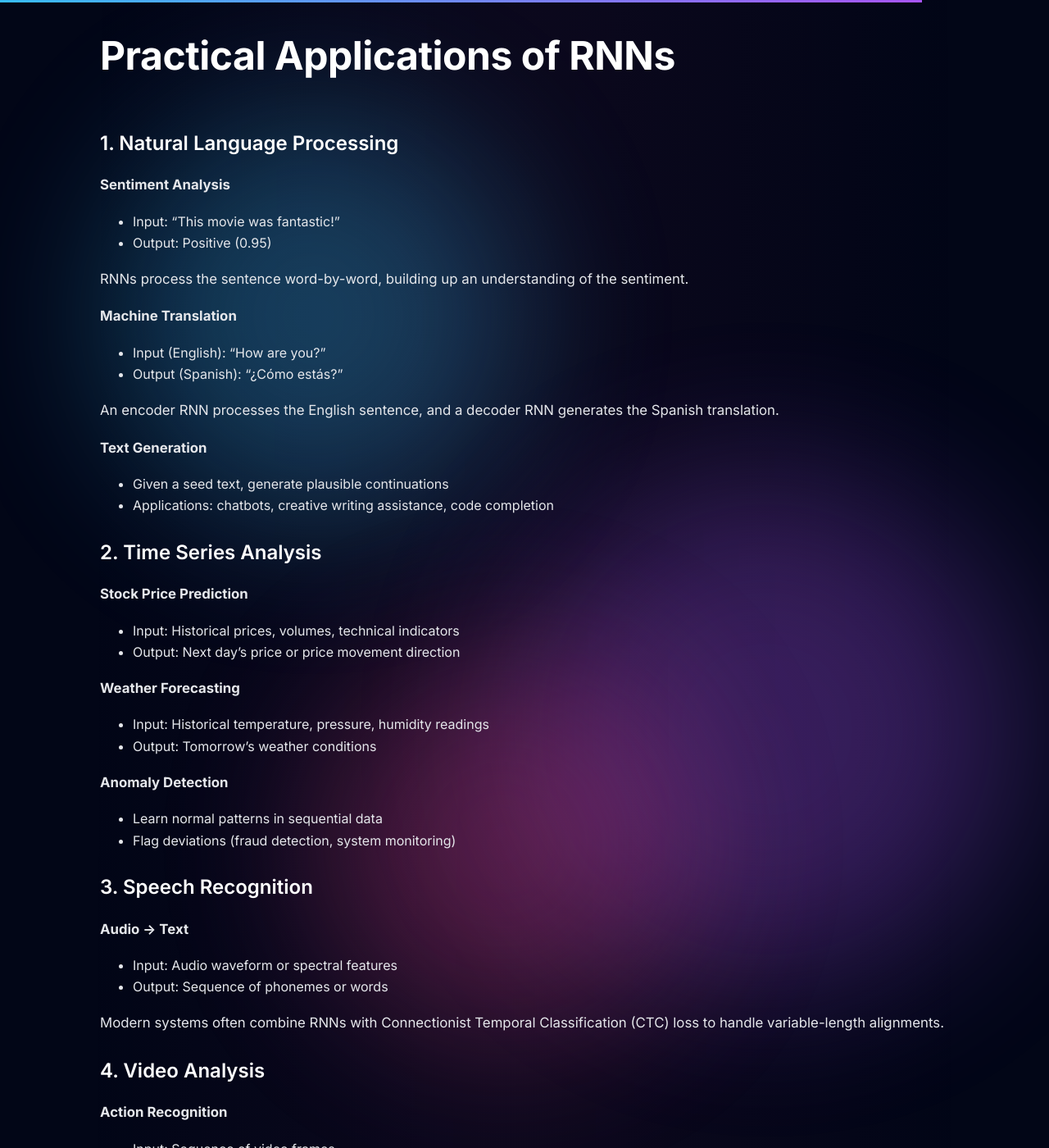
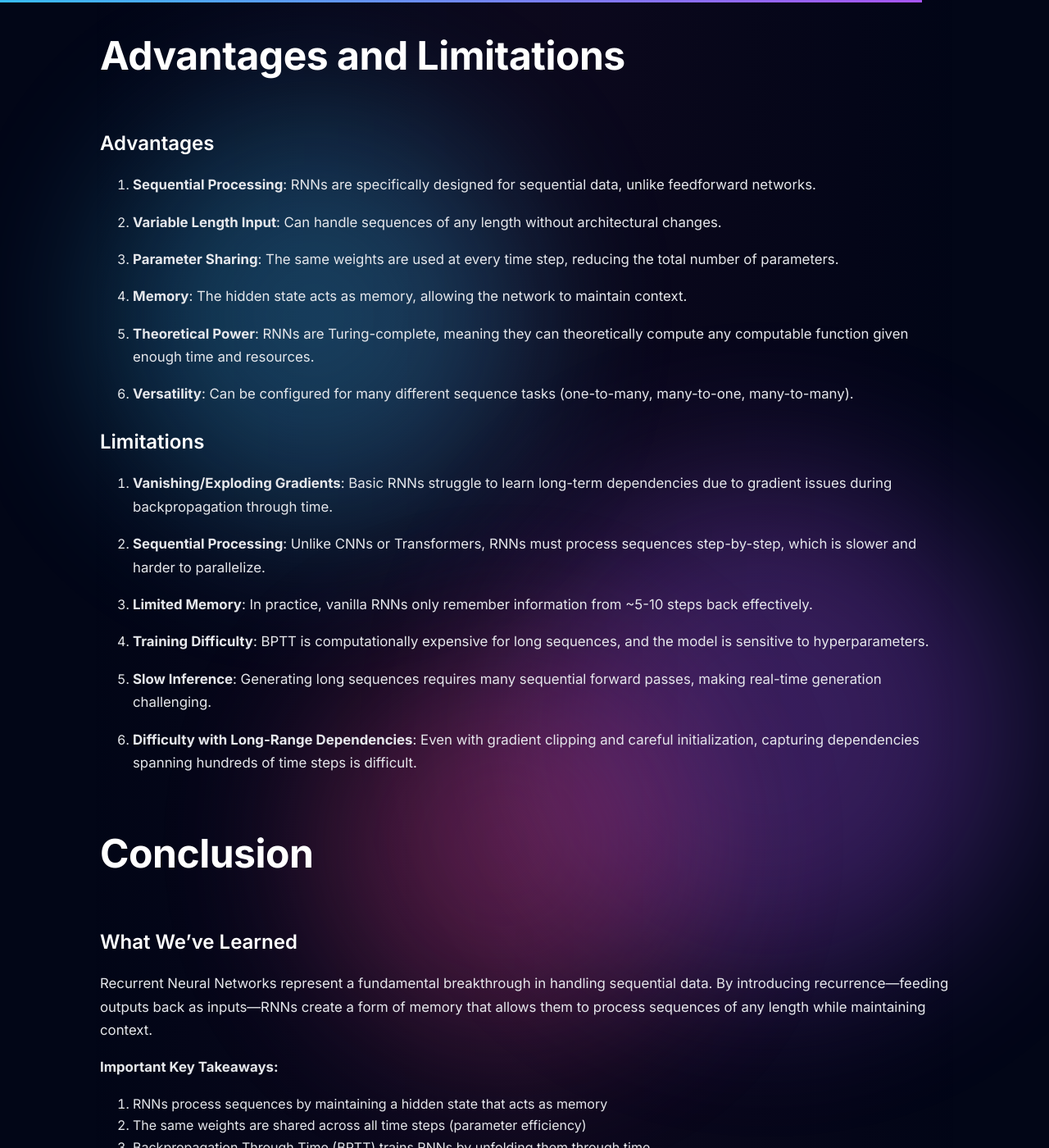
Before and after one commit to mayank1101/mayank1101.github.io, a Jekyll site: the page built from _posts/2025-12-30-rnn.md, in a window 1280 px wide and 1400 px high, scrolled down 22386 px. Shown: the whole window at 82% size. Built offline with Jekyll 4.4.1, drawn with Linux system fonts in a browser that asks for light colours; some of the changed text lies outside the part shown.

```diff
--- a/_posts/2025-12-30-rnn.md
+++ b/_posts/2025-12-30-rnn.md
@@ -808,84 +808,6 @@
 
 5. **Gradient Accumulation**: Gradients for $W_{xh}$ and $W_{hh}$ accumulate across all time steps because these weights are shared.
 
-## Practical Applications of RNNs
-
-### 1. Natural Language Processing
-
-**Sentiment Analysis**
-
-- Input: "This movie was fantastic!"
-- Output: Positive (0.95)
-
-RNNs process the sentence word-by-word, building up an understanding of the sentiment.
-
-**Machine Translation**
-
-- Input (English): "How are you?"
-- Output (Spanish): "¿Cómo estás?"
-
-An encoder RNN processes the English sentence, and a decoder RNN generates the Spanish translation.
-
-**Text Generation**
-
-- Given a seed text, generate plausible continuations
-- Applications: chatbots, creative writing assistance, code completion
-
-### 2. Time Series Analysis
-
-**Stock Price Prediction**
-
-- Input: Historical prices, volumes, technical indicators
-- Output: Next day's price or price movement direction
-
-**Weather Forecasting**
-
-- Input: Historical temperature, pressure, humidity readings
-- Output: Tomorrow's weather conditions
-
-**Anomaly Detection**
-
-- Learn normal patterns in sequential data
-- Flag deviations (fraud detection, system monitoring)
-
-### 3. Speech Recognition
-
-**Audio → Text**
-
-- Input: Audio waveform or spectral features
-- Output: Sequence of phonemes or words
-
-Modern systems often combine RNNs with Connectionist Temporal Classification (CTC) loss to handle variable-length alignments.
-
-### 4. Video Analysis
-
-**Action Recognition**
-
-- Input: Sequence of video frames
-- Output: Action being performed (walking, running, jumping)
-
-**Video Captioning**
-
-- Input: Video frames
-- Output: Natural language description of the video content
-
-### 5. Music Generation
-
-**Algorithmic Composition**
-
-- Train on MIDI sequences
-- Generate new melodies in a similar style
-- Applications: background music, creative tools
-
-### 6. Handwriting Recognition
-
-**Handwriting → Text**
-
-- Input: Sequence of pen strokes or pixel sequences
-- Output: Recognized text
-
-RNNs excel here because handwriting is naturally sequential, and letter shapes depend on previous letters (cursive writing).
-
 ## Advantages and Limitations
 
 ### Advantages
@@ -916,14 +838,6 @@
 
 6. **Difficulty with Long-Range Dependencies**: Even with gradient clipping and careful initialization, capturing dependencies spanning hundreds of time steps is difficult.
 
-### Comparison with Other Architectures
-
-| Architecture | Strength | Weakness |
-|--------------|----------|----------|
-| **RNN** | Sequential data, variable length | Vanishing gradients, slow training |
-| **LSTM/GRU** | Long-term dependencies | More parameters, still sequential |
-| **CNN** | Parallel processing, local patterns | Fixed receptive field, not designed for sequences |
-| **Transformer** | Long-range dependencies, parallelizable | High memory, less inductive bias for order |
 
 ## Conclusion
 
```
